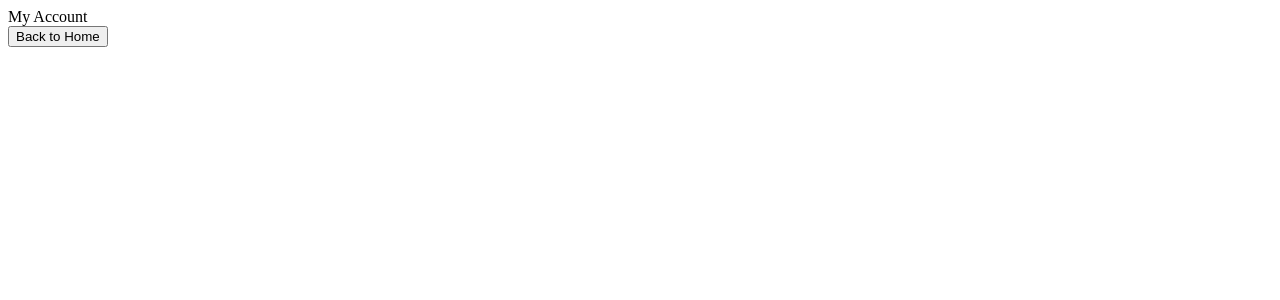
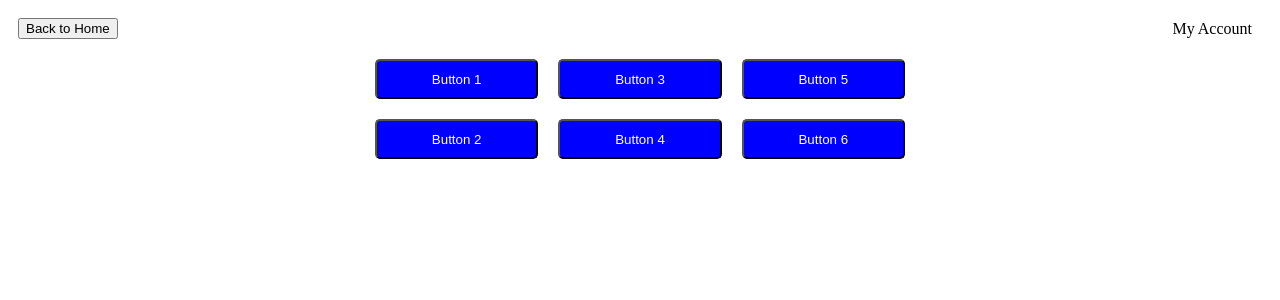
Before and after one commit to Mexaby/personal-travel-assistant, a Vue app in the folder travel-assistant/: page /#/account in a window 1280 px wide. Shown: the top 300 px of the page. Built offline with nearby package versions, Linux system fonts and the light colour scheme.

Commit message:
added buttons, modified header and added styling (#3)
Co-authored-by: Mexaby <49822395+Mexaby@users.noreply.github.com>

```diff
--- a/travel-assistant/src/components/AccountPage.vue
+++ b/travel-assistant/src/components/AccountPage.vue
@@ -1,7 +1,25 @@
 <template>
   <div>
-    <div>My Account</div>
-    <button @click="goTo('/')">Back to Home</button>
+    <div class="header">
+      <button @click="goTo('/')">Back to Home</button>
+      <div class="account-info">My Account</div>
+    </div>
+
+    <!-- Three columns with two rows of buttons -->
+    <div class="button-container">
+      <div class="button-column">
+        <button class="custom-button">Button 1</button>
+        <button class="custom-button">Button 2</button>
+      </div>
+      <div class="button-column">
+        <button class="custom-button">Button 3</button>
+        <button class="custom-button">Button 4</button>
+      </div>
+      <div class="button-column">
+        <button class="custom-button">Button 5</button>
+        <button class="custom-button">Button 6</button>
+      </div>
+    </div>
   </div>
 </template>
 
@@ -14,3 +32,39 @@ export default {
   },
 };
 </script>
+
+<style scoped>
+.header {
+  display: flex;
+  justify-content: space-between;
+  align-items: center;
+  padding: 10px;
+}
+
+.account-info {
+  margin-right: 10px; /* Adjust the margin as needed */
+}
+
+.button-container {
+  display: flex;
+  max-width: 550px;
+  margin: 0 auto;
+}
+
+.button-column {
+  flex: 1;
+  display: flex;
+  flex-direction: column;
+  align-items: center;
+  padding: 10px;
+}
+
+.custom-button {
+  width: 100%;
+  height: 40px;
+  border-radius: 5px;
+  background-color: blue;
+  color: white;
+  margin-bottom: 20px;
+}
+</style>
```
Also changed, not shown: 1 other file (tests, documents, lock files or other folders).
